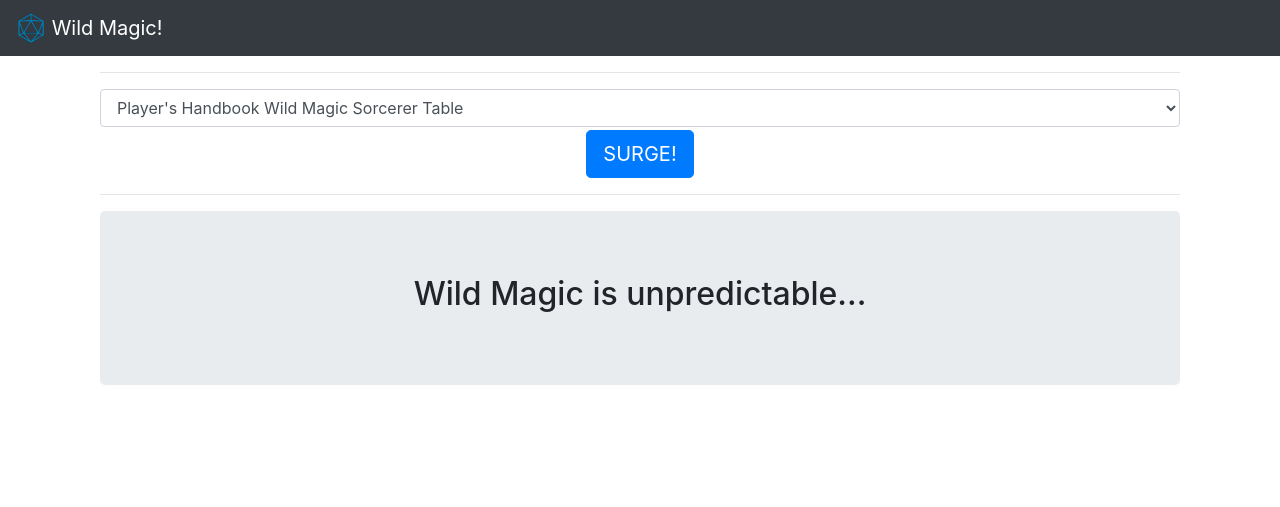
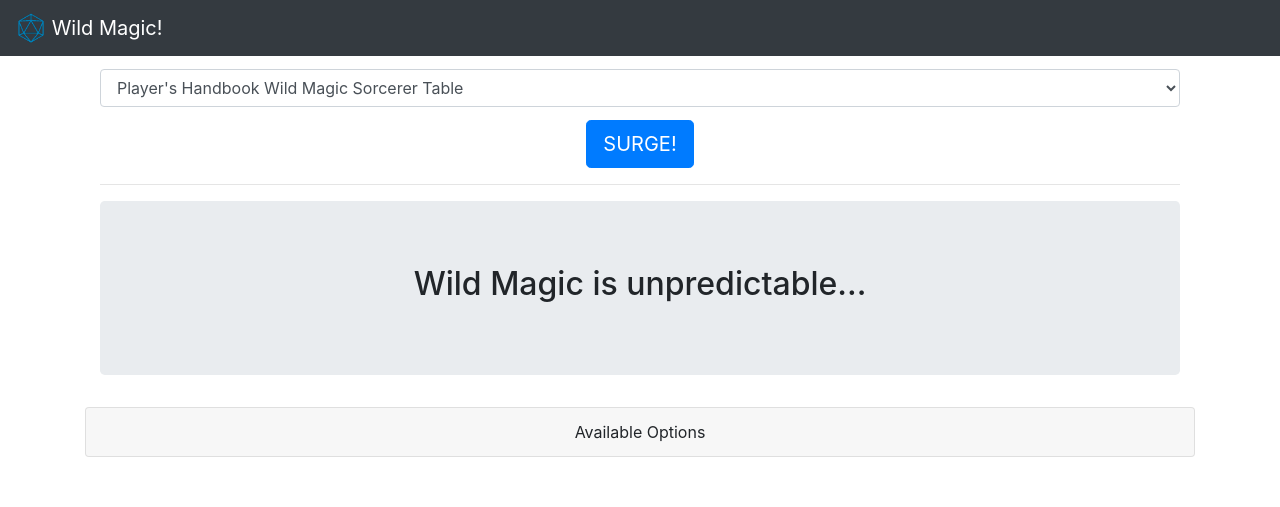
Before and after one commit to LeeMcKusick/wildmagic, a React (Create React App) app: page / in a window 1280 px wide. Shown: the top 507 px of the page. Built offline with nearby package versions, Linux system fonts and the light colour scheme.

Commit message:
Added Available Options, Style Fixes
Added Available Options section to display a table of the currently selected source's options.

```diff
--- a/src/App.css
+++ b/src/App.css
@@ -1,3 +1,7 @@
+#surgeRow, #sourceRow {
+  margin-top: 0.8em;
+}
+
 .App {
   text-align: center;
 }
--- a/src/App.js
+++ b/src/App.js
@@ -80,13 +80,13 @@ export default class App extends Component {
         </Navbar.Brand>
       </Navbar>
         <section>
-          <h1>
+
             <WildSurge
                generateRandomSurge={this.generateRandomSurge}
                chooseSource={this.chooseSource}
                surge={this.state}
             />
-          </h1>
+
         </section>
           <Navbar fixed="bottom" bg="dark" variant='dark'>
                 <Container>
--- a/src/components/WildSurge.js
+++ b/src/components/WildSurge.js
@@ -7,7 +7,25 @@ import Row from 'react-bootstrap/Row';
 import Jumbotron from 'react-bootstrap/Jumbotron';
 import Button from 'react-bootstrap/Button';
 import Form from 'react-bootstrap/Form';
+import Accordion from 'react-bootstrap/Accordion';
+import Card from 'react-bootstrap/Card';
+import Table from 'react-bootstrap/Table';
 
+
+function TableItem(props) {
+  return <tr><td><p>{props.roll+1}: {props.value}</p></td></tr>;
+}
+
+function OptionsList(props) {
+  const options = props.options;
+  return (
+    <Table>
+      {options.map((item, index) =>
+        <TableItem value={item} key={index} roll={index} />
+      )}
+    </Table>
+  );
+}
 
 export default function WildSurge(props) {
 
@@ -16,8 +34,7 @@ export default function WildSurge(props) {
   return (
       <Container>
         <Container>
-          <hr/>
-          <Row>
+          <Row id="sourceRow">
             <Col>
               <Form.Control as='select' onChange={(evt) => { chooseSource(evt.target.value) }}>
                 <option value="phbSurges">Player's Handbook Wild Magic Sorcerer Table</option>
@@ -27,7 +44,7 @@ export default function WildSurge(props) {
               </Form.Control>
             </Col>
           </Row>
-          <Row>
+          <Row id="surgeRow">
             <Col>
               <Button onClick={() => { generateRandomSurge(surge.surgeTable); }} size="lg" type="submit">SURGE!</Button>
             </Col>
@@ -37,6 +54,19 @@ export default function WildSurge(props) {
             <h2>{surge.surge}</h2>
           </Jumbotron>
         </Container>
+
+        <Accordion>
+          <Card>
+            <Accordion.Toggle as={Card.Header} eventKey="0">
+              Available Options
+            </Accordion.Toggle>
+            <Accordion.Collapse eventKey="0">
+              <Card.Body>
+                <OptionsList options={surge.surgeTable}></OptionsList>
+              </Card.Body>
+            </Accordion.Collapse>
+          </Card>
+          </Accordion>
       </Container>
   );
 }
```
